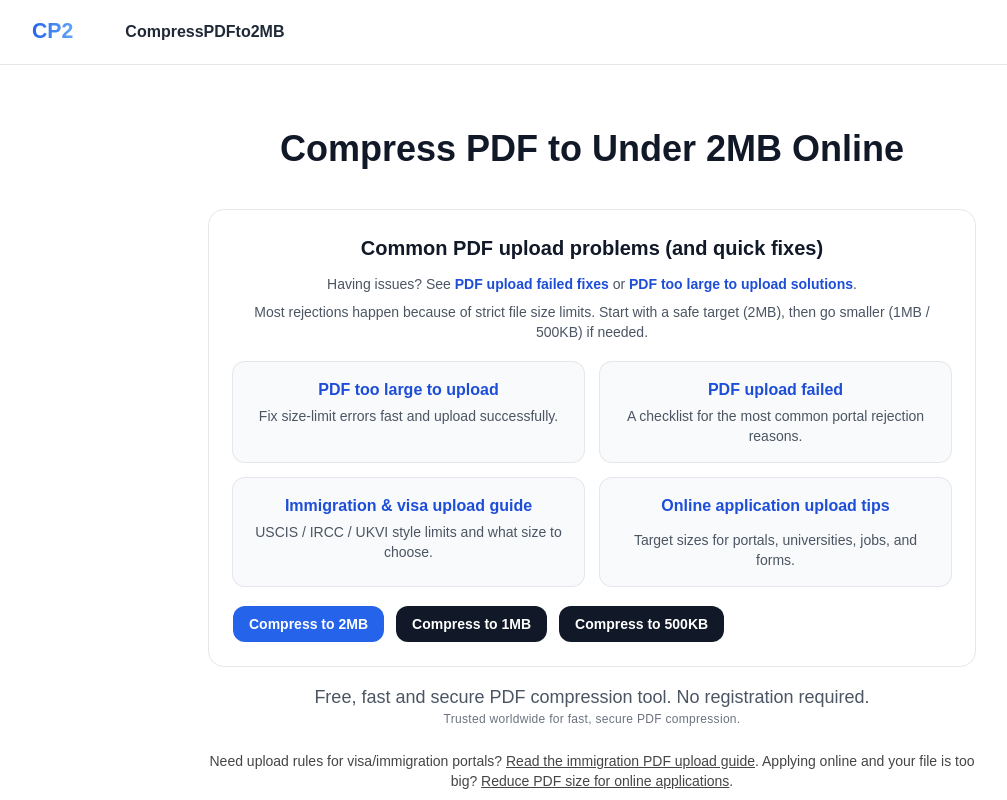
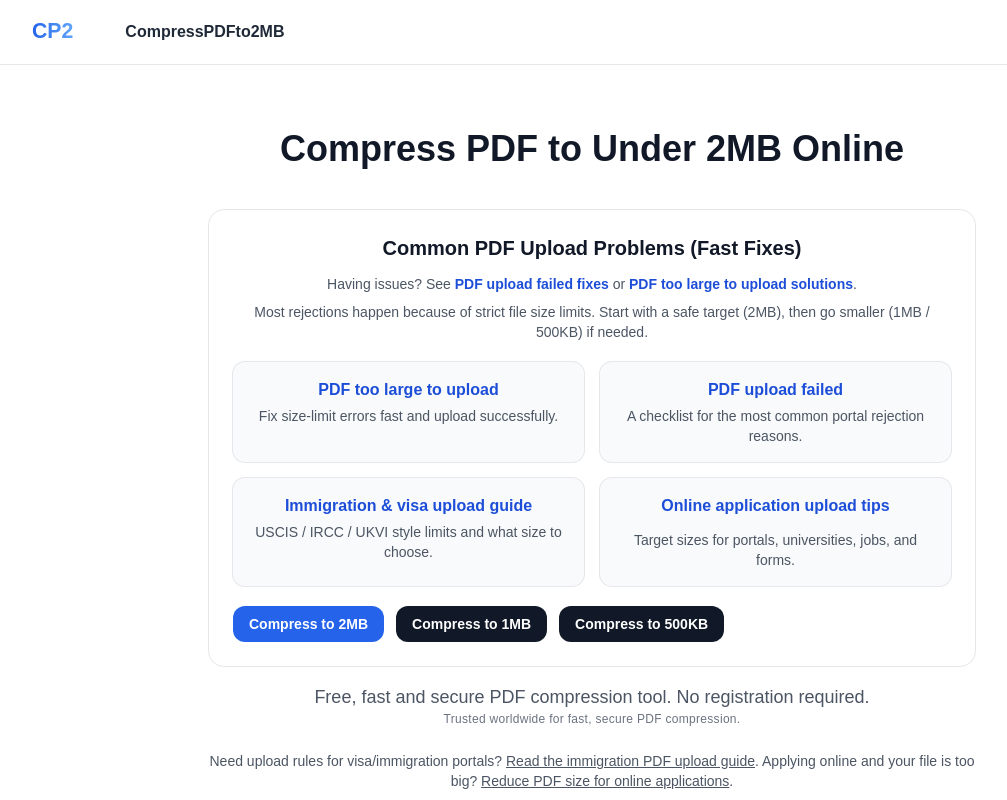
Before and after one commit to behicyildirim/compresspdfto2mb, a Next.js app: page / in a window 1280 px wide. Shown: the top 800 px of the page, without its empty margins (48-1055 px from the left). Built offline with nearby package versions, Linux system fonts and the light colour scheme.

Commit message:
Improve homepage readability (link section contrast)

```diff
--- a/app/page.tsx
+++ b/app/page.tsx
@@ -56,7 +56,7 @@ export default function Home() {
         </h1>
 <section className="mx-auto mt-10 max-w-3xl rounded-2xl border border-gray-200 bg-white p-6">
   <h2 className="text-xl font-semibold text-gray-900">
-    Common PDF upload problems (and quick fixes)
+    Common PDF Upload Problems (Fast Fixes)
   </h2>
   <p className="mt-3 text-sm text-gray-600">
   Having issues? See{" "}
@@ -147,7 +147,7 @@ export default function Home() {
        <p className="text-xs text-gray-500 mb-6 tracking-wide">
   Trusted worldwide for fast, secure PDF compression.
 </p>
-<p className="mt-3 text-sm opacity-80">
+<p className="mt-3 text-sm text-gray-600">
   Need upload rules for visa/immigration portals?{" "}
   <Link href="/immigration-pdf-upload-guide" className="underline">
     Read the immigration PDF upload guide
```
